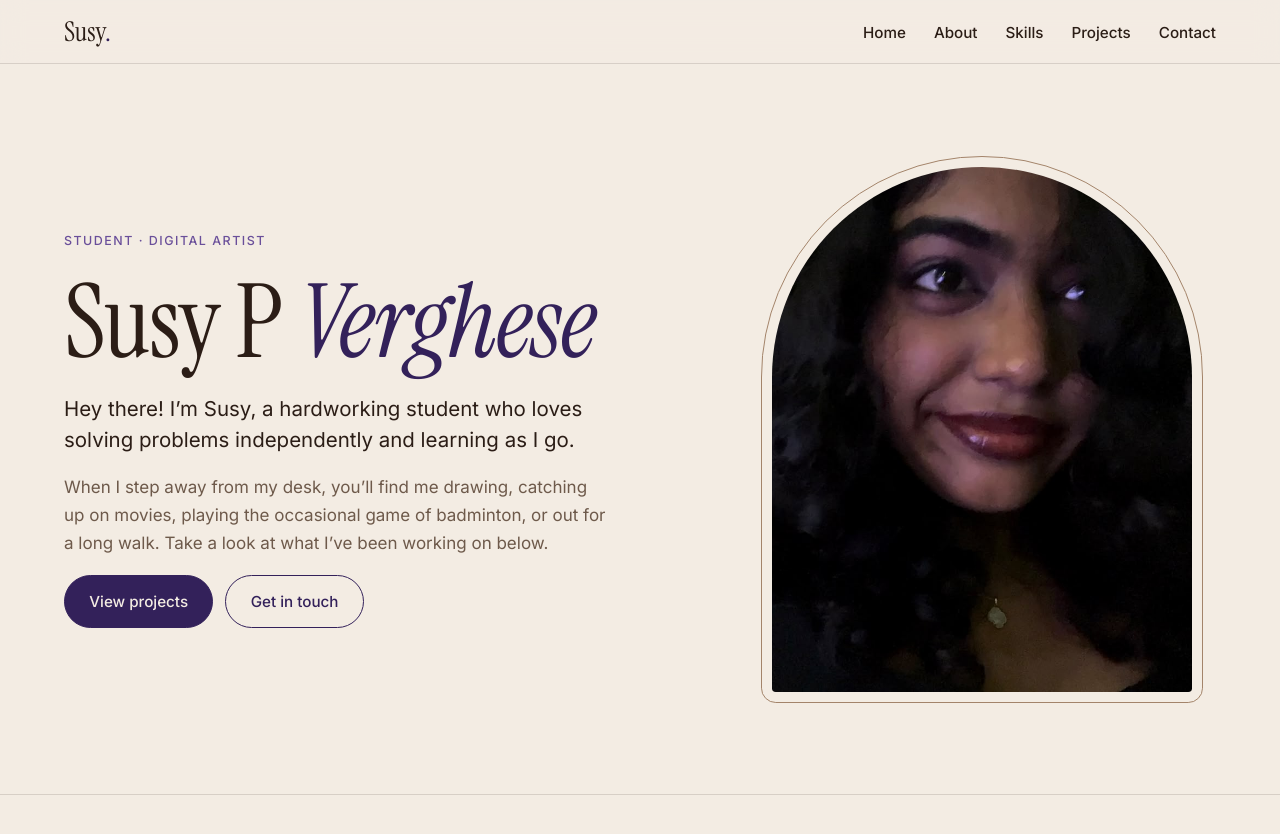
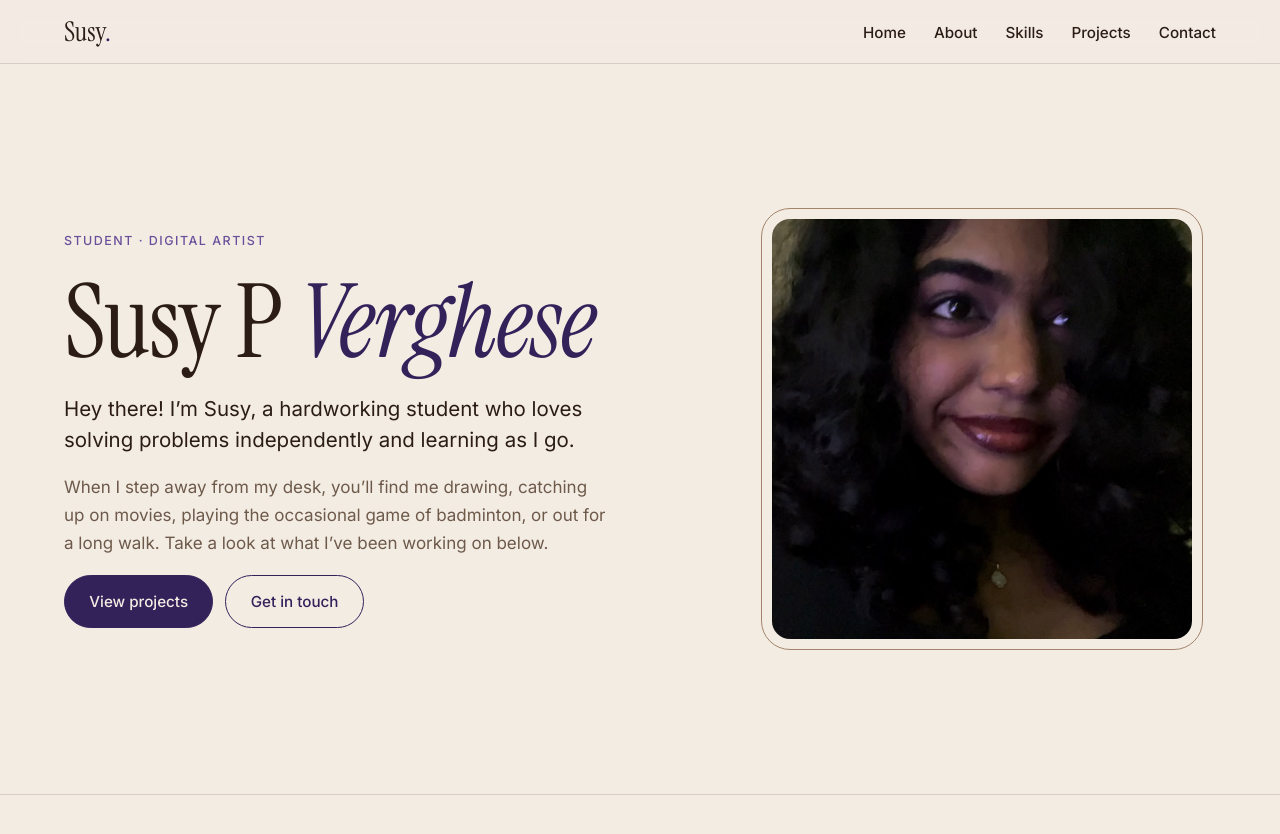
Before and after one commit to porplee/portfolio-Susie, a plain HTML site: page index.html in a window 1280 px wide. Shown: the top 834 px of the page. Drawn offline with Linux system fonts and the light colour scheme.

Commit message:
Make the profile photo frame square
Swaps the arch for a square with softly rounded corners and recentres
the crop on her face.

```diff
--- a/style.css
+++ b/style.css
@@ -241,10 +241,10 @@ em {
   width: 100%;
   max-width: 420px;
   margin-inline: auto;
-  aspect-ratio: 4 / 5;
+  aspect-ratio: 1 / 1;
   object-fit: cover;
-  object-position: 74% 30%; /* keeps her face centred in the arch */
-  border-radius: 999px 999px var(--radius) var(--radius);
+  object-position: 85% 30%; /* keeps her face centred in the square */
+  border-radius: var(--radius);
   outline: 1px solid var(--brown-mid);
   outline-offset: 10px;
 }
```
